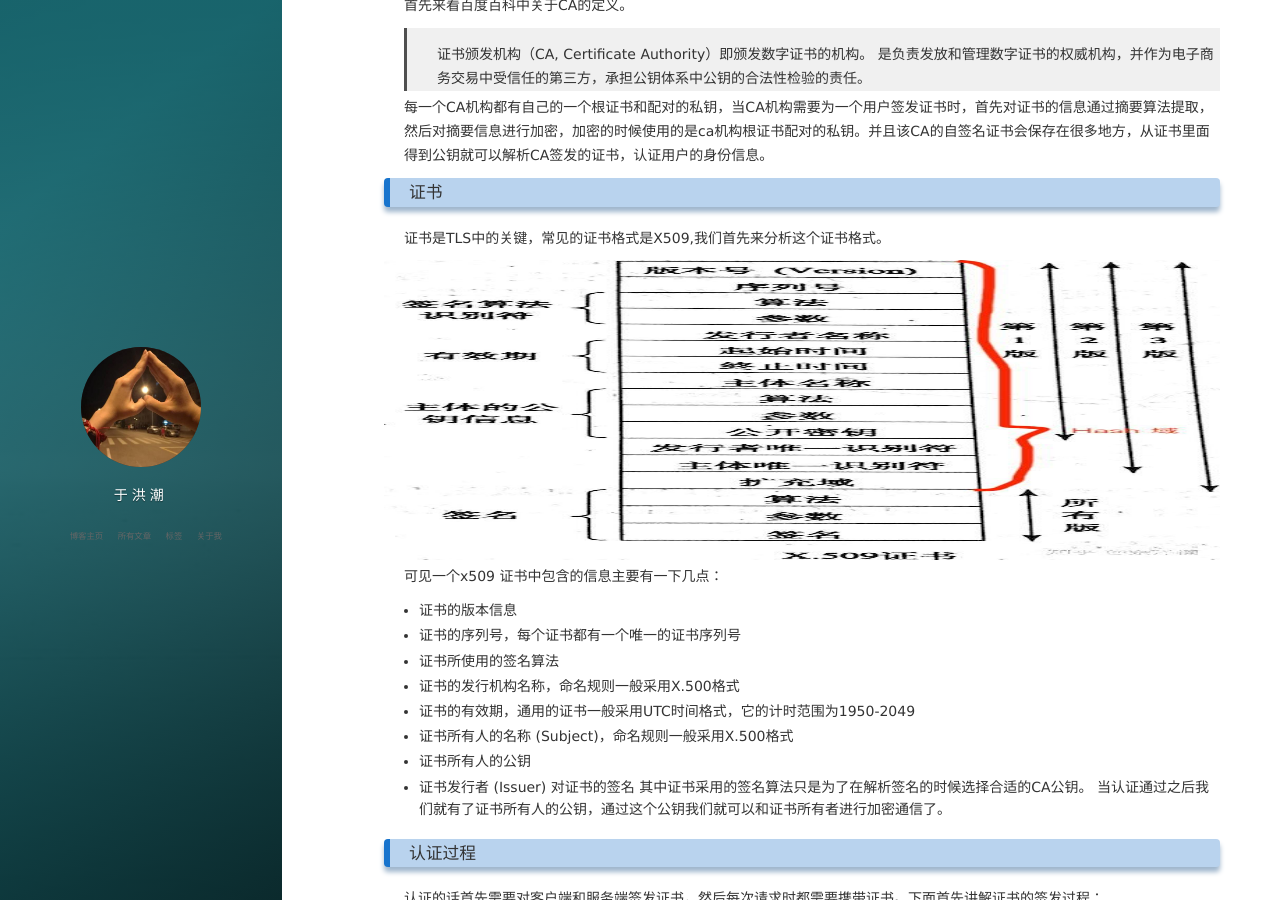
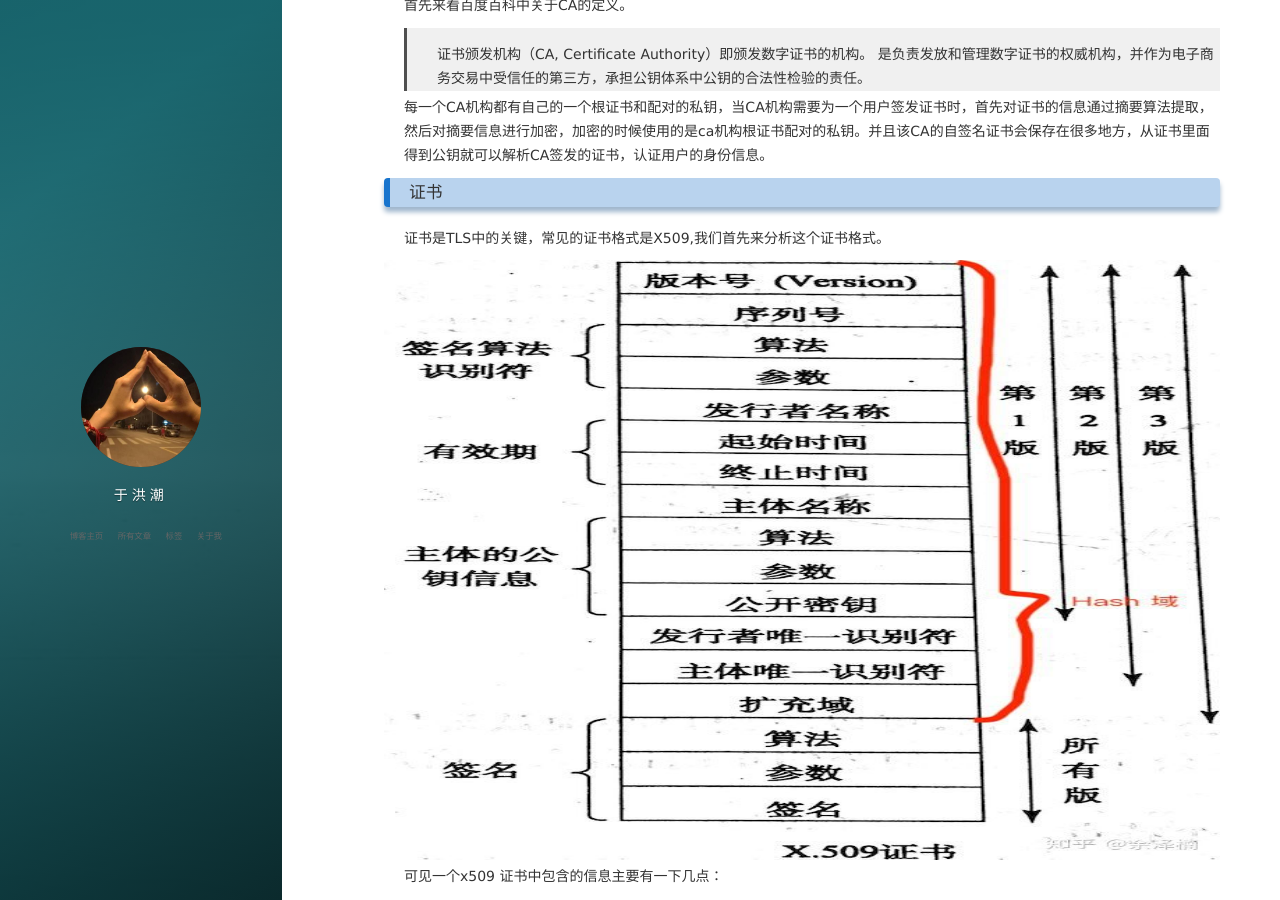
Before and after one commit to yuu6/yuu6.github.io, a Jekyll site: the page built from _posts/2019-04-26-TLS认证.md, in a window 1280 px wide and 900 px high, scrolled down 407 px. Built offline with Jekyll 4.4.1, drawn with Linux system fonts in a browser that asks for light colours; nearby versions of some CDN libraries; comment, search, counter and statistics services are not loaded.

Commit message:
Update 2019-04-26-TLS认证.md

```diff
--- a/_posts/2019-04-26-TLS认证.md
+++ b/_posts/2019-04-26-TLS认证.md
@@ -26,7 +26,7 @@ tls是安全传输协议，https使用tls来保证数据的完整性和保密性
 证书是TLS中的关键，常见的证书格式是X509,我们首先来分析这个证书格式。
 
 <div align="center">
-	<img src="/images/posts/tls/v2_hd.jpg" height="300" width="1400">
+	<img src="/images/posts/tls/v2_hd.jpg" height="600" width="1000">
 </div>
 可见一个x509 证书中包含的信息主要有一下几点：
 + 证书的版本信息
```
